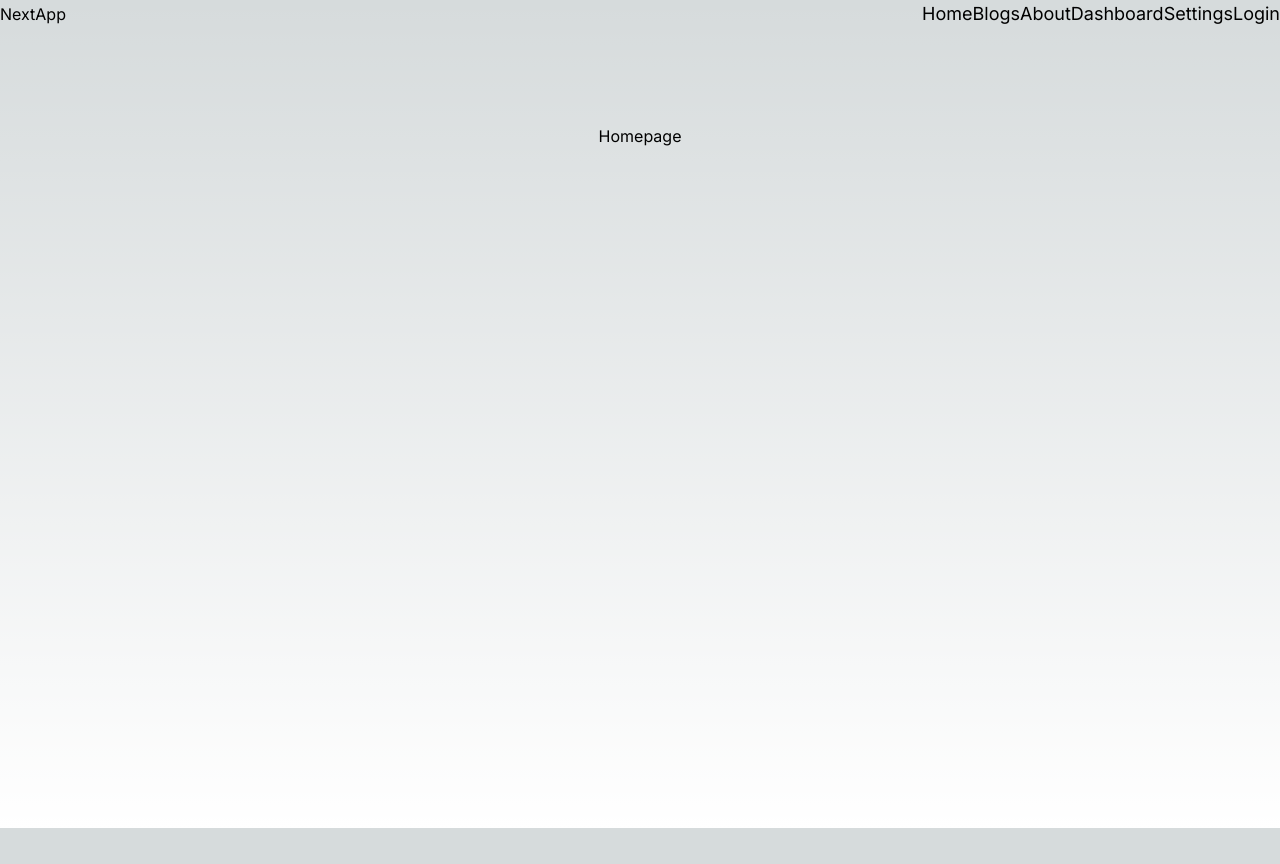
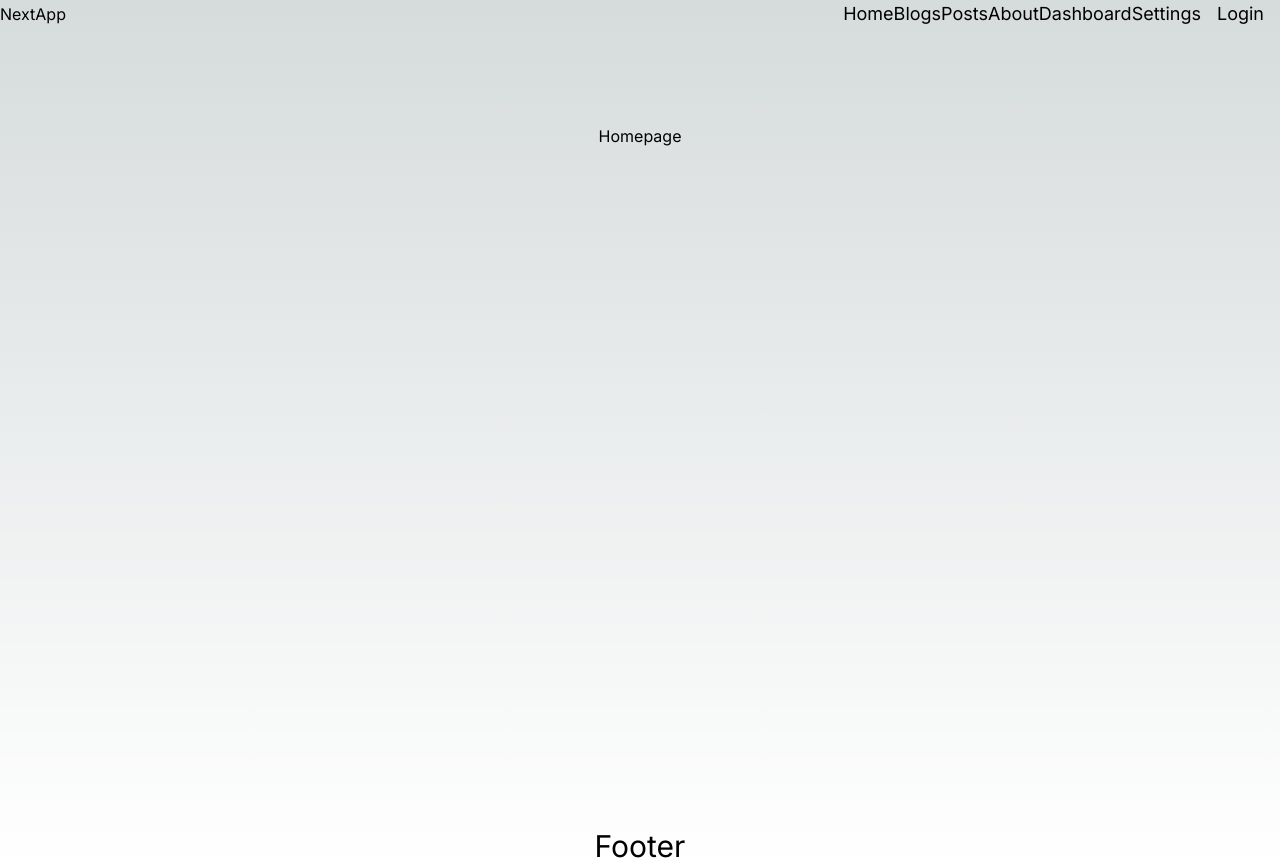
Before and after one commit to hasibulislamha01/First-Next-Project, a Next.js app: page / in a window 1280 px wide. Before the commit the page ends 828 px from the top, so only its background shows below. Built offline with nearby package versions, Linux system fonts and the light colour scheme.

Commit message:
data feched

```diff
--- /dev/null
+++ b/src/Components/SharedComponents/Footer.jsx
@@ -0,0 +1,11 @@
+import React from 'react';
+
+const Footer = () => {
+    return (
+        <div className='mt-24 bg-slate-800 w-full text-white py-32'>
+            <h1 className='text-center text-3xl'>Footer</h1>
+        </div>
+    );
+};
+
+export default Footer;
--- a/src/Components/SharedComponents/NavBar.jsx
+++ b/src/Components/SharedComponents/NavBar.jsx
@@ -15,6 +15,10 @@ const NavBar = () => {
         {
             title: "Blogs",
             path: '/blogs'
+        },
+        {
+            title: "Posts",
+            path: '/posts'
         },
         {
             title: "About",
--- /dev/null
+++ b/src/Components/getPosts.jsx
@@ -0,0 +1,9 @@
+
+const getPosts = async () => {
+
+    const data = await fetch('https://jsonplaceholder.typicode.com/posts?_limit=9')
+
+    return data?.json()
+};
+
+export default getPosts;
--- a/src/app/layout.js
+++ b/src/app/layout.js
@@ -1,11 +1,12 @@
 import { Inter } from "next/font/google";
 import "./globals.css";
 import NavBar from "@/Components/SharedComponents/NavBar";
+import Footer from "@/Components/SharedComponents/Footer";
 
 const inter = Inter({ subsets: ["latin"] });
 
 export const metadata = {
-  title: "Create Next App",
+  title: "Next App",
   description: "Generated by create next app",
 };
 
@@ -16,6 +17,7 @@ export default function RootLayout({ children }) {
       <body className={inter.className}>
         <NavBar />
         {children}
+        <Footer></Footer>
       </body>
     </html>
   );
--- /dev/null
+++ b/src/app/posts/page.jsx
@@ -0,0 +1,31 @@
+"use client"
+import getPosts from '@/Components/getPosts';
+import React from 'react';
+
+const page = async () => {
+
+    const posts = await getPosts()
+    // console.log(posts)
+
+    return (
+        <div className='container mx-auto min-h-screen py-6 flex flex-col gap-12 items-center justify-center'>
+
+            <h1 className='text-2xl text-center'>Posts</h1>
+
+            <div className='grid grid-cols-1 md:grid-cols-2 lg:grid-cols-3 gap-6'>
+                {
+                    posts?.map(post =>
+                        <div
+                            key={post.id}
+                            className='w-[350px] h-[150px] flex items-center justify-center  bg-orange-300 px-4 py-2 rounded-md'>
+                            <h1>{post.title}</h1>
+                        </div>
+                    )
+                }
+            </div>
+
+        </div>
+    );
+};
+
+export default page;
```
